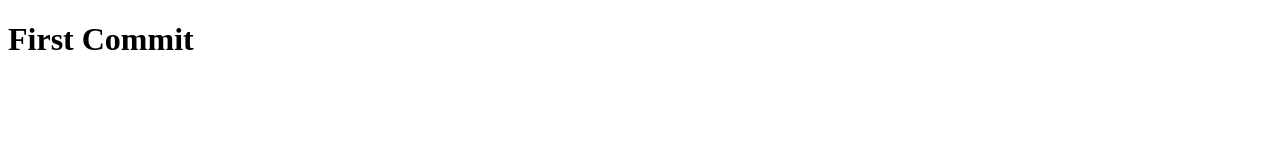
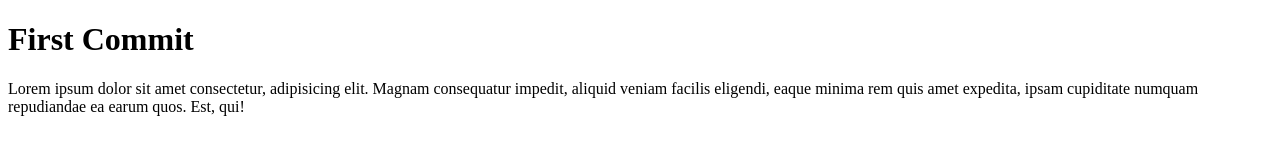
Before and after one commit to Josecarlos61/github-en-20minutos, a plain HTML site: page index.html in a window 1280 px wide. Drawn offline with Linux system fonts and the light colour scheme.

Commit message:
Se crea un párrafo
Se añade al html un párrafo con un lorem

```diff
--- a/index.html
+++ b/index.html
@@ -10,6 +10,8 @@
 
 <body>
     <h1>First Commit</h1>
+    <p> <p>Lorem ipsum dolor sit amet consectetur, adipisicing elit. Magnam consequatur impedit, aliquid veniam facilis eligendi,
+    eaque minima rem quis amet expedita, ipsam cupiditate numquam repudiandae ea earum quos. Est, qui!</p></p>
 </body>
 
 </html>
```
